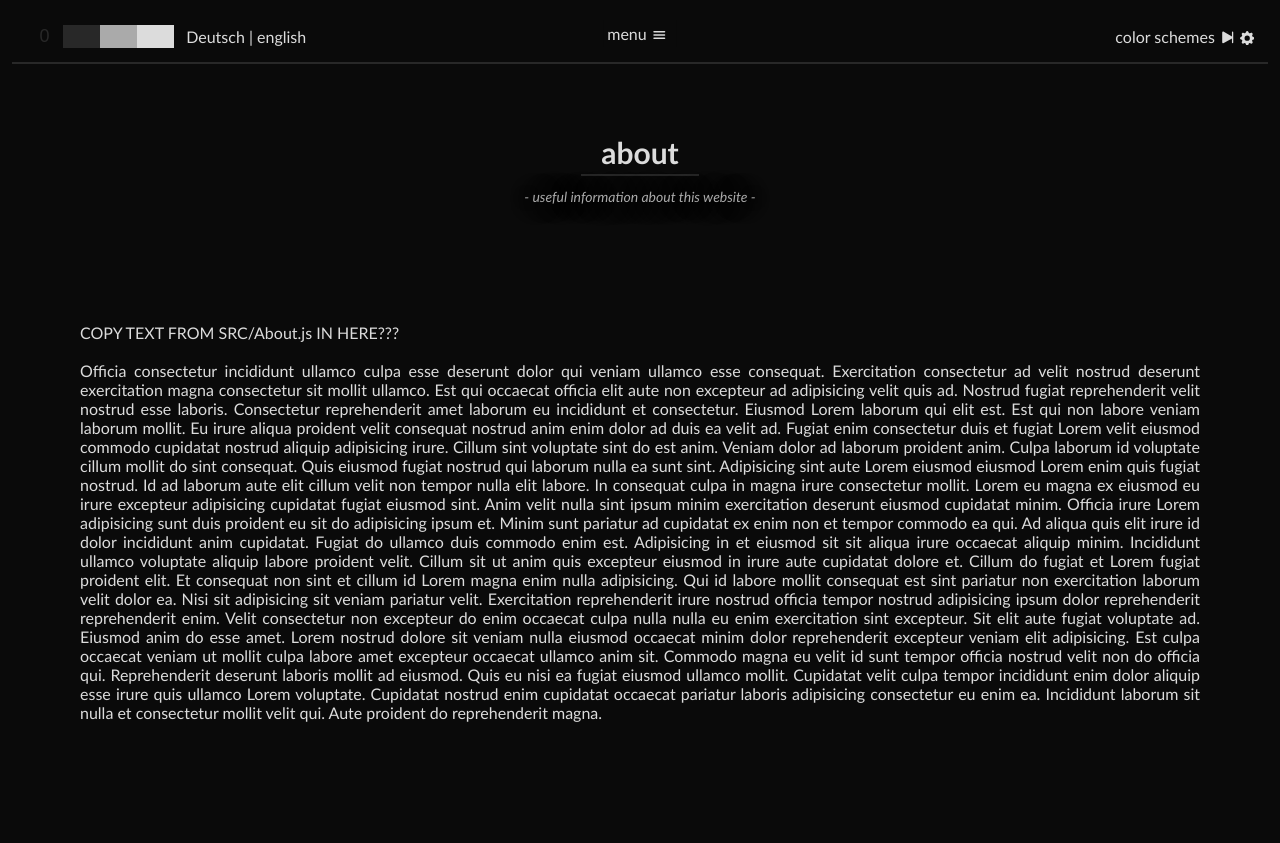
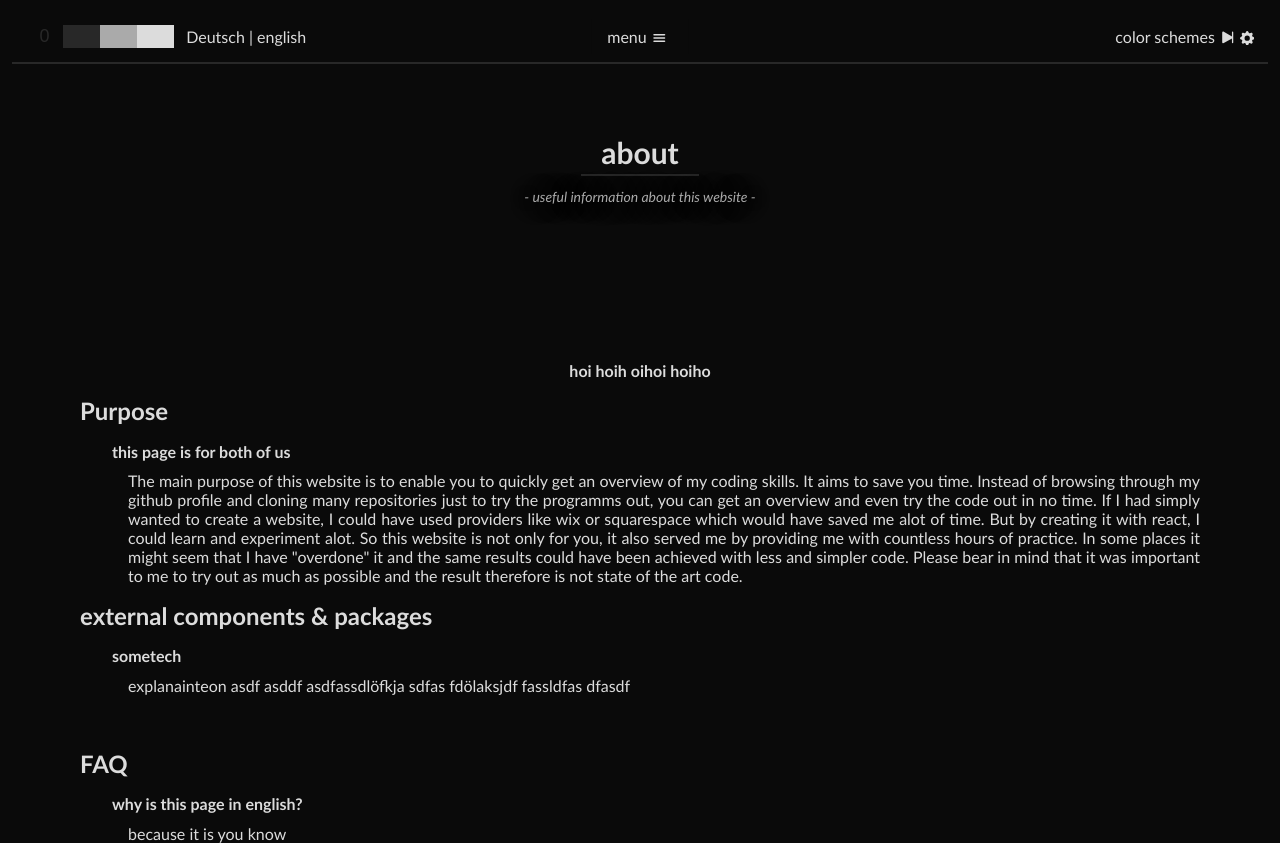
Before and after one commit to frogfrequency/react-portfolio, a React (Create React App) app: page /about in a window 1280 px wide. Before the commit the page ends 800 px from the top, so only its background shows below. Built offline with nearby package versions, Linux system fonts and the light colour scheme; what react-animations would draw is missing.

Commit message:
working on portfolio about page

```diff
--- a/src/About.js
+++ b/src/About.js
@@ -2,7 +2,6 @@ let aboutText =
 `this page is `
 
 // what do we want to put on the about page
-
 
 // why is this page in english? --> i want to learn
 
--- a/src/components/Header/Header-components/HeaderMainMenuButton/HeaderMainMenuButton.css
+++ b/src/components/Header/Header-components/HeaderMainMenuButton/HeaderMainMenuButton.css
@@ -2,5 +2,4 @@
     margin-top: 3px;
     margin-left: 5px;
     margin-right: 5px;
-
 }
--- a/src/components/Header/Header-components/HeaderPageSelect/HeaderPageSelect.css
+++ b/src/components/Header/Header-components/HeaderPageSelect/HeaderPageSelect.css
@@ -10,9 +10,9 @@
     right: 0;
     margin: auto;
 
-    padding-top: 8px;
+    padding-top: 2px;
     margin-top: 2px;
-    padding-bottom: 10px;
+    padding-bottom: 4px;
     padding-left: 20px;
     padding-right: 20px;
     top: 64px;
@@ -20,8 +20,10 @@
 }
 
 .selector-element {
-    margin-left: 12px;
-    margin-right: 12px;
+    padding: 6px 6px 6px 6px;
+    margin: 0px 6px 0px 6px;
+    /* background-color: orange; */
+    /* color: orange; */
 }
 
 
--- a/src/components/Header/Header-components/HeaderPageSelect/HeaderPageSelect.js
+++ b/src/components/Header/Header-components/HeaderPageSelect/HeaderPageSelect.js
@@ -113,8 +113,7 @@ const HeaderPageSelect = ({ colorScheme, selectorVisibility, handleSelectorVisib
                         </Link>
                     </div>
 
-{///////////////////////////////////////////////////////////////////////////////////////////
-}
+
                     <div
                         className={elementsAreHovered.LiteraturePage ? 'selector-element pointer' : 'selector-element'}
                         onMouseEnter={() => handleElementMouseEnter('LiteraturePage')}
@@ -133,8 +132,6 @@ const HeaderPageSelect = ({ colorScheme, selectorVisibility, handleSelectorVisib
                         </Link>
                     </div>
 
-{///////////////////////////////////////////////////////////////////////////////////////////
-}
 
 
                     <div
--- a/src/components/Header/Header.css
+++ b/src/components/Header/Header.css
@@ -5,6 +5,7 @@
     display: flex;
     justify-content: space-between;
     margin: 12px;
+    align-items: center;
 }
 
 /* this is experimental -- to have the header fixed, the hovering over the header page-select needs adjustment
@@ -26,10 +27,10 @@
 .main-menu {
     display: flex;
     align-items: center;
-    padding: 4px;
+    padding: 8px 16px 8px 16px;
     position: absolute;
     left: 50%;
-    transform: translate(-50%)
+    transform: translate(-50%);
 }
 
 .header-element {
--- a/src/components/Pages/AboutPage/AboutPage.css
+++ b/src/components/Pages/AboutPage/AboutPage.css
@@ -1,3 +1,18 @@
-.text {
+.about-text {
     text-align: justify;
+    margin-left: 48px;
 }
+
+.about-header {
+    font-weight: 1000;
+    font-size: 24px;
+    margin-top: 0.67em;
+    margin-bottom: 0.67em;
+}
+
+.about-subheader {
+    font-weight: 1000;
+    margin-left: 32px;
+    margin-top: 0.67em;
+    margin-bottom: 0.67em;
+}
--- a/src/components/Pages/AboutPage/AboutPage.js
+++ b/src/components/Pages/AboutPage/AboutPage.js
@@ -18,25 +18,102 @@ const AboutPage = ({ colorScheme, title, subHeader }) => {
                 </TitleEffectIn>
                 <br></br>
                 <br></br>
-                COPY TEXT FROM SRC/About.js IN HERE???
                 <br></br>
                 <br></br>
 
-                Officia consectetur incididunt ullamco culpa esse deserunt dolor qui veniam ullamco esse consequat. Exercitation consectetur ad velit nostrud deserunt exercitation magna consectetur sit mollit ullamco. Est qui occaecat officia elit aute non excepteur ad adipisicing velit quis ad. Nostrud fugiat reprehenderit velit nostrud esse laboris.
+                <div
+                    className='about-subheader'
+                    style={
+                        {
+                            width: 'max-content',
+                            margin: 'auto'
+                        }
+                    }
+                >
+                    hoi hoih oihoi hoiho
+                </div>
 
-                Consectetur reprehenderit amet laborum eu incididunt et consectetur. Eiusmod Lorem laborum qui elit est. Est qui non labore veniam laborum mollit. Eu irure aliqua proident velit consequat nostrud anim enim dolor ad duis ea velit ad. Fugiat enim consectetur duis et fugiat Lorem velit eiusmod commodo cupidatat nostrud aliquip adipisicing irure.
+                {
+                    // Purpose ---------------------------------------------------
+                }
 
-                Cillum sint voluptate sint do est anim. Veniam dolor ad laborum proident anim. Culpa laborum id voluptate cillum mollit do sint consequat. Quis eiusmod fugiat nostrud qui laborum nulla ea sunt sint. Adipisicing sint aute Lorem eiusmod eiusmod Lorem enim quis fugiat nostrud.
+                <div
+                    className='about-header'
+                >
+                    Purpose
+                </div>
 
-                Id ad laborum aute elit cillum velit non tempor nulla elit labore. In consequat culpa in magna irure consectetur mollit. Lorem eu magna ex eiusmod eu irure excepteur adipisicing cupidatat fugiat eiusmod sint. Anim velit nulla sint ipsum minim exercitation deserunt eiusmod cupidatat minim. Officia irure Lorem adipisicing sunt duis proident eu sit do adipisicing ipsum et.
+                <div
+                    className='about-subheader'
+                >
+                    this page is for both of us
+                </div>
 
-                Minim sunt pariatur ad cupidatat ex enim non et tempor commodo ea qui. Ad aliqua quis elit irure id dolor incididunt anim cupidatat. Fugiat do ullamco duis commodo enim est. Adipisicing in et eiusmod sit sit aliqua irure occaecat aliquip minim. Incididunt ullamco voluptate aliquip labore proident velit. Cillum sit ut anim quis excepteur eiusmod in irure aute cupidatat dolore et.
+                <div
+                    className='about-text'
+                >
+                    The main purpose of this website is to enable you to quickly get an overview of my coding skills. It aims to save you
+                    time. Instead of browsing through my github profile and cloning many repositories just to try the programms out, you
+                    can get an overview and even try the code out in no time.
+                    If I had simply wanted to create a website, I could have used providers like wix or squarespace which would
+                    have saved me alot of time. But by creating it with react, I could learn and experiment alot. So this website is not only
+                    for you, it also served me by providing me with countless hours of practice. In some places it might seem that I have
+                    "overdone" it and the same results could have been achieved with less and simpler code. Please bear in mind that it
+                    was important to me to try out as much as possible and the result therefore is not state of the art code.
+                </div>
 
-                Cillum do fugiat et Lorem fugiat proident elit. Et consequat non sint et cillum id Lorem magna enim nulla adipisicing. Qui id labore mollit consequat est sint pariatur non exercitation laborum velit dolor ea. Nisi sit adipisicing sit veniam pariatur velit. Exercitation reprehenderit irure nostrud officia tempor nostrud adipisicing ipsum dolor reprehenderit reprehenderit enim. Velit consectetur non excepteur do enim occaecat culpa nulla nulla eu enim exercitation sint excepteur. Sit elit aute fugiat voluptate ad.
 
-                Eiusmod anim do esse amet. Lorem nostrud dolore sit veniam nulla eiusmod occaecat minim dolor reprehenderit excepteur veniam elit adipisicing. Est culpa occaecat veniam ut mollit culpa labore amet excepteur occaecat ullamco anim sit. Commodo magna eu velit id sunt tempor officia nostrud velit non do officia qui. Reprehenderit deserunt laboris mollit ad eiusmod. Quis eu nisi ea fugiat eiusmod ullamco mollit. Cupidatat velit culpa tempor incididunt enim dolor aliquip esse irure quis ullamco Lorem voluptate.
 
-                Cupidatat nostrud enim cupidatat occaecat pariatur laboris adipisicing consectetur eu enim ea. Incididunt laborum sit nulla et consectetur mollit velit qui. Aute proident do reprehenderit magna.
+
+                {
+                    // components used below ---------------------------------------------------
+                }
+
+                <div
+                    className='about-header'
+                >
+                    external components & packages
+                </div>
+
+                <div
+                    className='about-subheader'
+                >
+                    sometech
+                </div>
+
+                <div
+                    className='about-text'
+                >
+                    explanainteon asdf asddf asdfassdlöfkja sdfas fdölaksjdf fassldfas dfasdf
+                </div>
+
+
+                <br />
+                <br />
+
+                {
+                    // FAQ ---------------------------------------------------
+                }
+
+                <div
+                    className='about-header'
+                >
+                    FAQ
+                </div>
+
+                <div
+                    className='about-subheader'
+                >
+                    why is this page in english?
+                </div>
+
+                <div
+                    className='about-text'
+                >
+                    because it is you know
+                </div>
+
+
 
             </div>
         </FadeIn>
```
